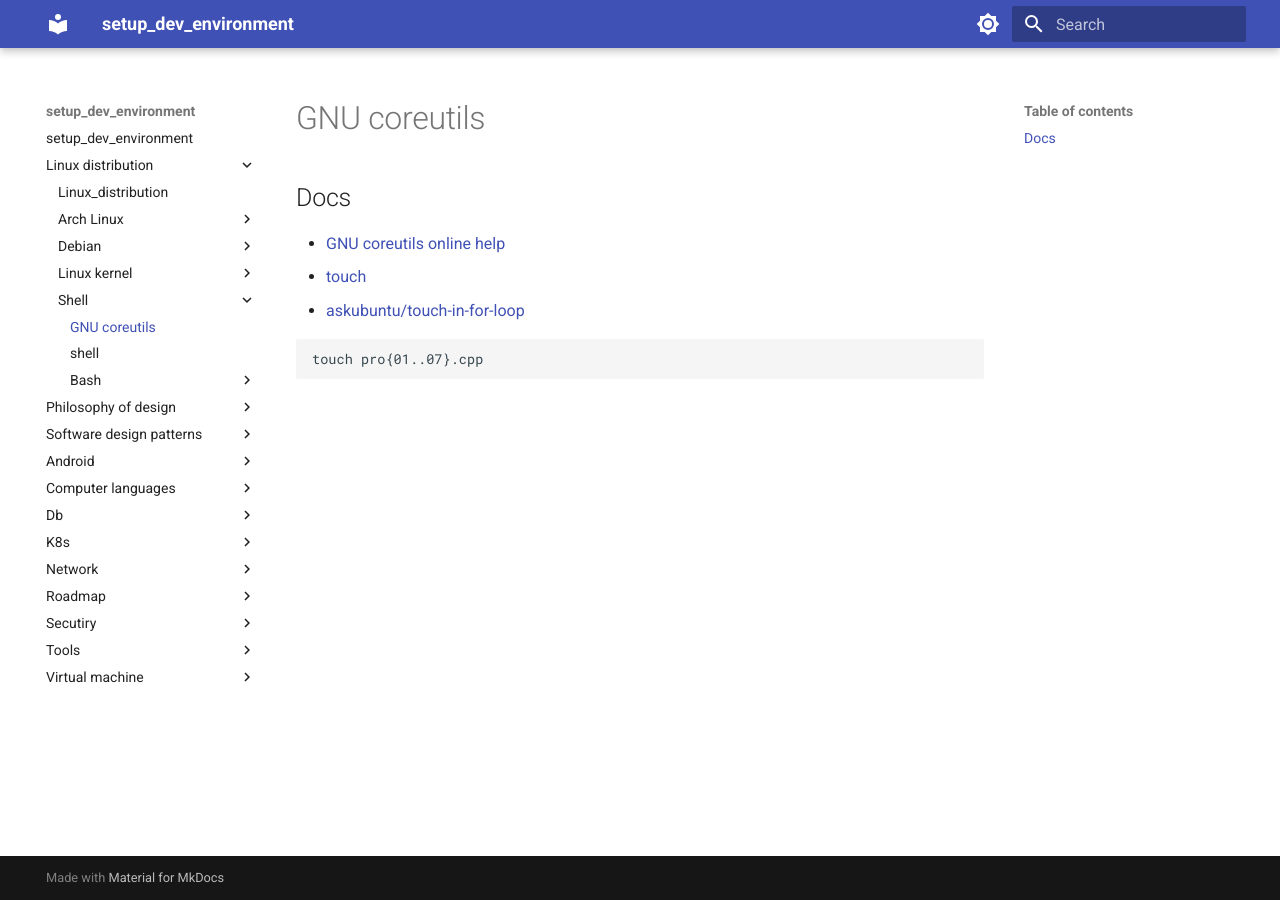
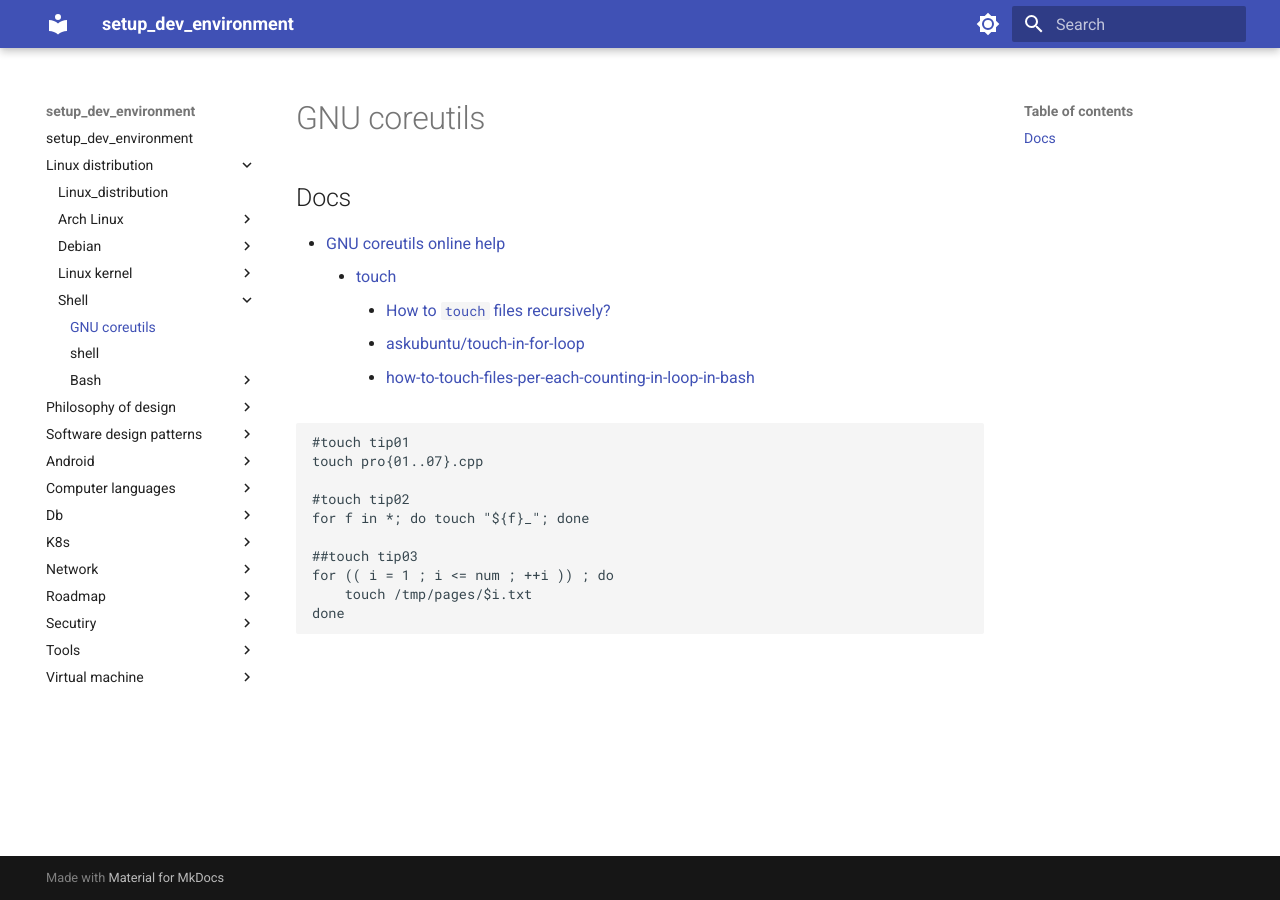
Before and after one commit to hong539/setup_dev_environment, an MkDocs documentation site: the page built from docs/Linux_distribution/shell/GNU_coreutils.md, in a window 1280 px wide. Built offline with MkDocs 1.6.1 and Material for MkDocs 9.7.7, drawn with Linux system fonts in a browser that asks for light colours.

Commit message:
Update docs

````diff
--- a/docs/Linux_distribution/shell/GNU_coreutils.md
+++ b/docs/Linux_distribution/shell/GNU_coreutils.md
@@ -3,9 +3,20 @@
 ## Docs
 
 * [GNU coreutils online help](https://www.gnu.org/software/coreutils/)
-* [touch](https://www.gnu.org/software/coreutils/touch)
-* [askubuntu/touch-in-for-loop](https://askubuntu.com/questions/1102663/touch-in-for-loop)
+    * [touch](https://www.gnu.org/software/coreutils/touch)
+        * [How to `touch` files recursively?](https://askubuntu.com/questions/580409/how-to-touch-files-recursively)
+        * [askubuntu/touch-in-for-loop](https://askubuntu.com/questions/1102663/touch-in-for-loop)
+        * [how-to-touch-files-per-each-counting-in-loop-in-bash](https://stackoverflow.com/questions/21201082/how-to-touch-files-per-each-counting-in-loop-in-bash)
 
 ```shell
+#touch tip01
 touch pro{01..07}.cpp
+
+#touch tip02
+for f in *; do touch "${f}_"; done
+
+##touch tip03
+for (( i = 1 ; i <= num ; ++i )) ; do
+    touch /tmp/pages/$i.txt
+done
 ```
````
Also changed, not shown: docs/computer languages/programming_languages/c/c.md (+3 -0 lines), docs/computer languages/programming_languages/python/python.md (+2 -0 lines), docs/index.md (+1 -0 lines), docs/tools/tools.md (+7 -0 lines), docs/virtual_machine/virtual_machine.md (+2 -1 lines).
